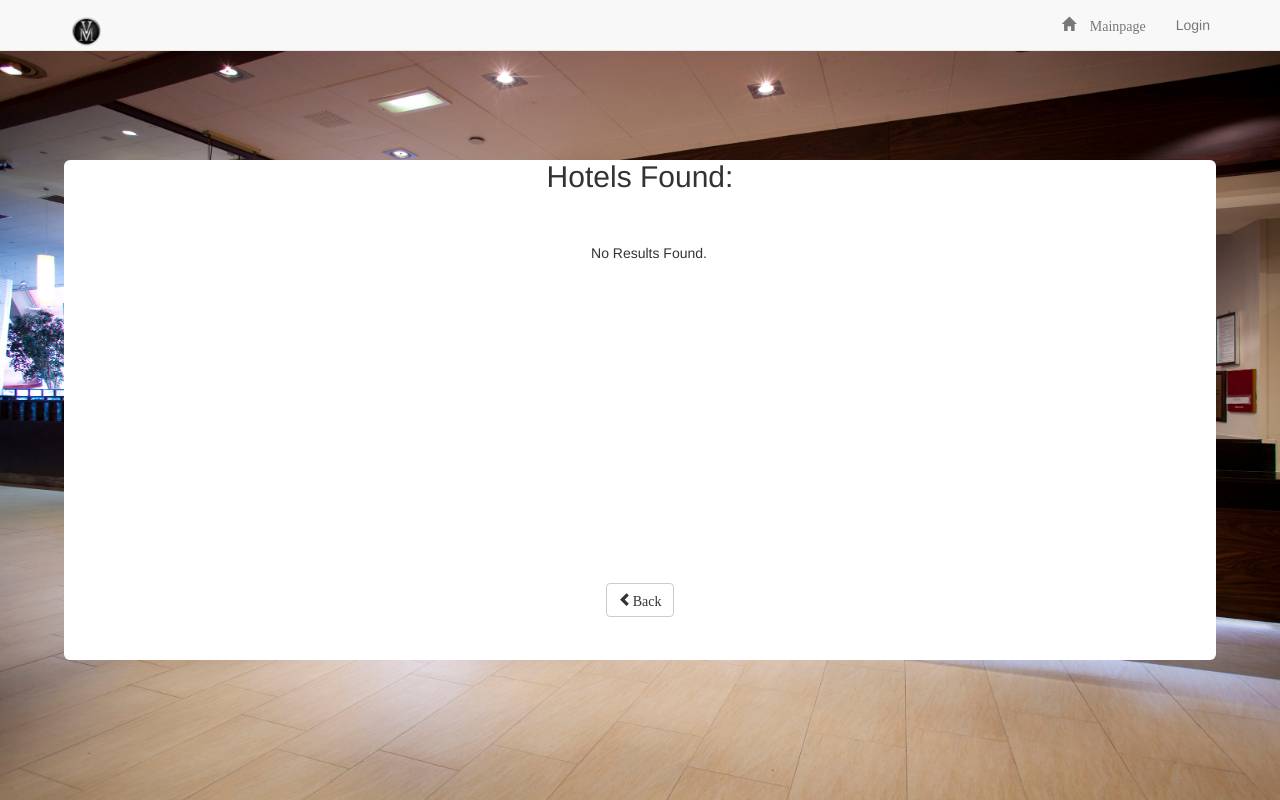
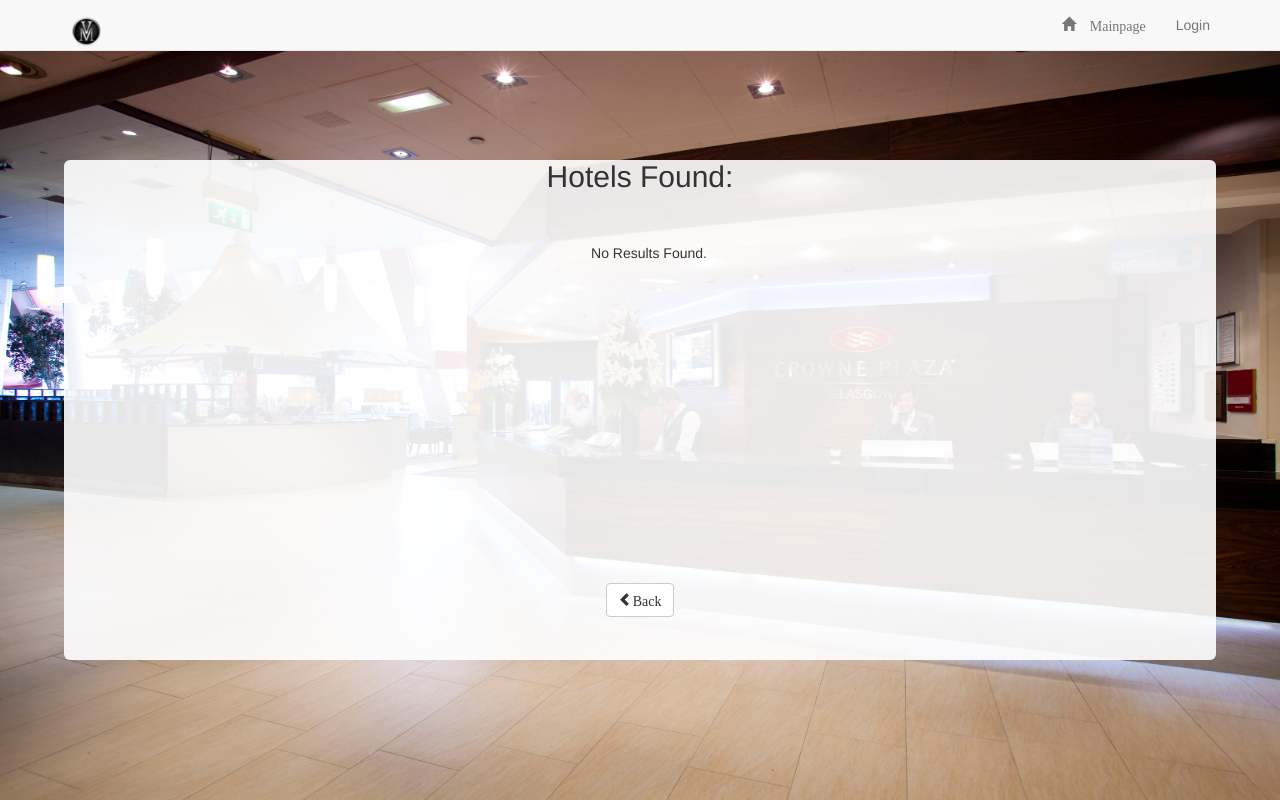
Before and after one commit to ventur65/VMhotels, a Django app: template templates/search.html in a window 1280 px wide. Run offline with Django 3.2, Linux system fonts and the light colour scheme; the template is opened without the code that fills it, so the values that code supplies are empty; some libraries are stand-ins or nearby versions.

Commit message:
template ricerca

```diff
--- a/templates/search.html
+++ b/templates/search.html
@@ -5,7 +5,7 @@
 
 {% block covercontent %}
 <br><br><br><br><br><br><br>
-<div style="background: white; width: 90%; height: 500px; margin:0 auto; -moz-border-radius: 6px; border-radius: 6px;" align="center">
+<div style="background: rgba(255,255,255, 0.9); width: 90%; height: 500px; margin:0 auto; -moz-border-radius: 6px; border-radius: 6px;" align="center">
 <h2>Hotels Found:</h2>
     <br><br>
     <div class="pre-scrollable" style="height:600px;">
```
